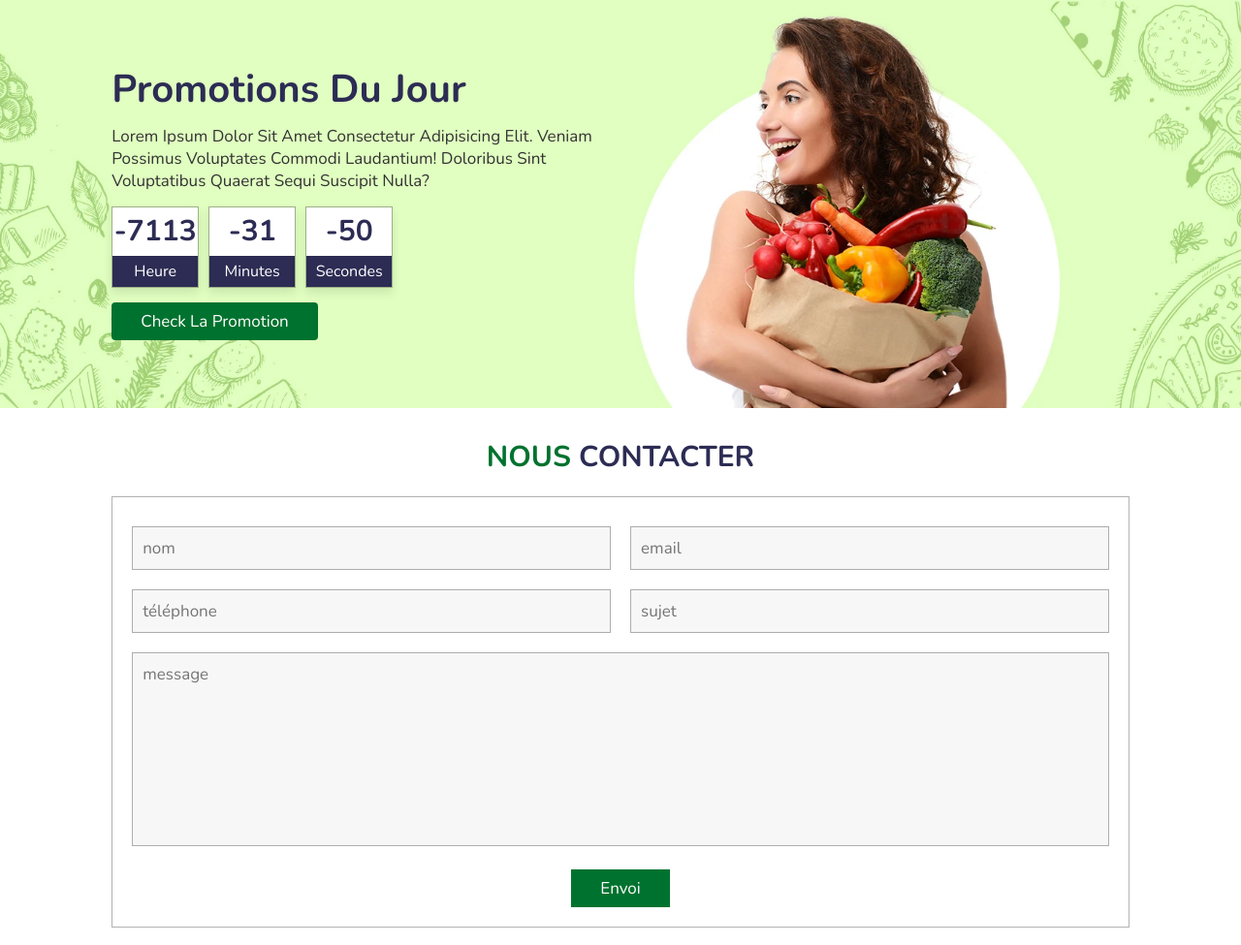
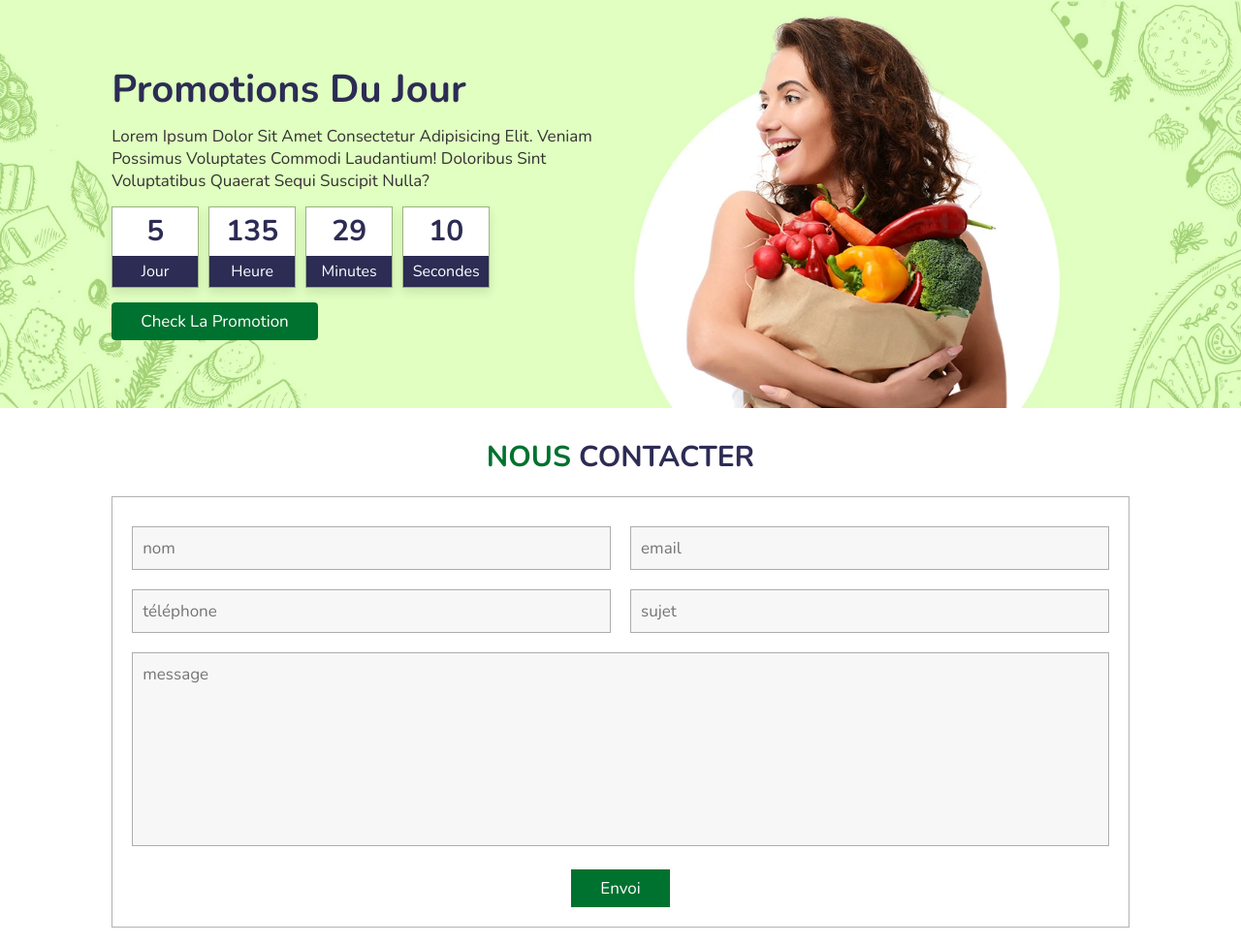
Before and after one commit to Oliive33/grocery-website, a plain HTML site: page index.html in a window 1280 px wide. Shown: the part 2757-3732 px from the top of the page at 97% size. Drawn offline with nearby package versions, Linux system fonts and the light colour scheme.

Commit message:
modif counter

```diff
--- a/index.html
+++ b/index.html
@@ -405,10 +405,10 @@
         </p>
 
         <div class="count-down">
-          <!-- <div class="box">
+          <div class="box">
             <h3 id="day">00</h3>
             <span>jour</span>
-          </div> -->
+          </div>
           <div class="box">
             <h3 id="hour">00</h3>
             <span>heure</span>
--- a/script.js
+++ b/script.js
@@ -18,7 +18,7 @@ window.onscroll = () => {
   }
 };
 
-let countDate = new Date("june 1, 2021 00:00:00").getTime();
+let countDate = new Date("March 30, 2022 00:00:00").getTime();
 
 function CountDown() {
   let now = new Date().getTime();
@@ -27,14 +27,14 @@ function CountDown() {
   let second = 1000;
   let minute = second * 60;
   let hour = minute * 60;
-  // let day = hour * 24;
+  let day = hour * 24;
 
-  // let d = Math.floor(gap / (day));
+  let d = Math.floor(gap / day);
   let h = Math.floor(gap / hour);
   let m = Math.floor((gap % hour) / minute);
   let s = Math.floor((gap % minute) / second);
 
-  // document.getElementById('day').innerText = d;
+  document.getElementById("day").innerText = d;
   document.getElementById("hour").innerText = h;
   document.getElementById("minute").innerText = m;
   document.getElementById("second").innerText = s;
--- a/style.css
+++ b/style.css
@@ -462,7 +462,7 @@ section {
 }
 
 .newsletter {
-  background: url(../images/newsletter-bg.jpg) no-repeat;
+  background: url(./images/newsletter-bg.jpg) no-repeat;
   background-size: cover;
   background-position: center;
   text-align: center;
```
